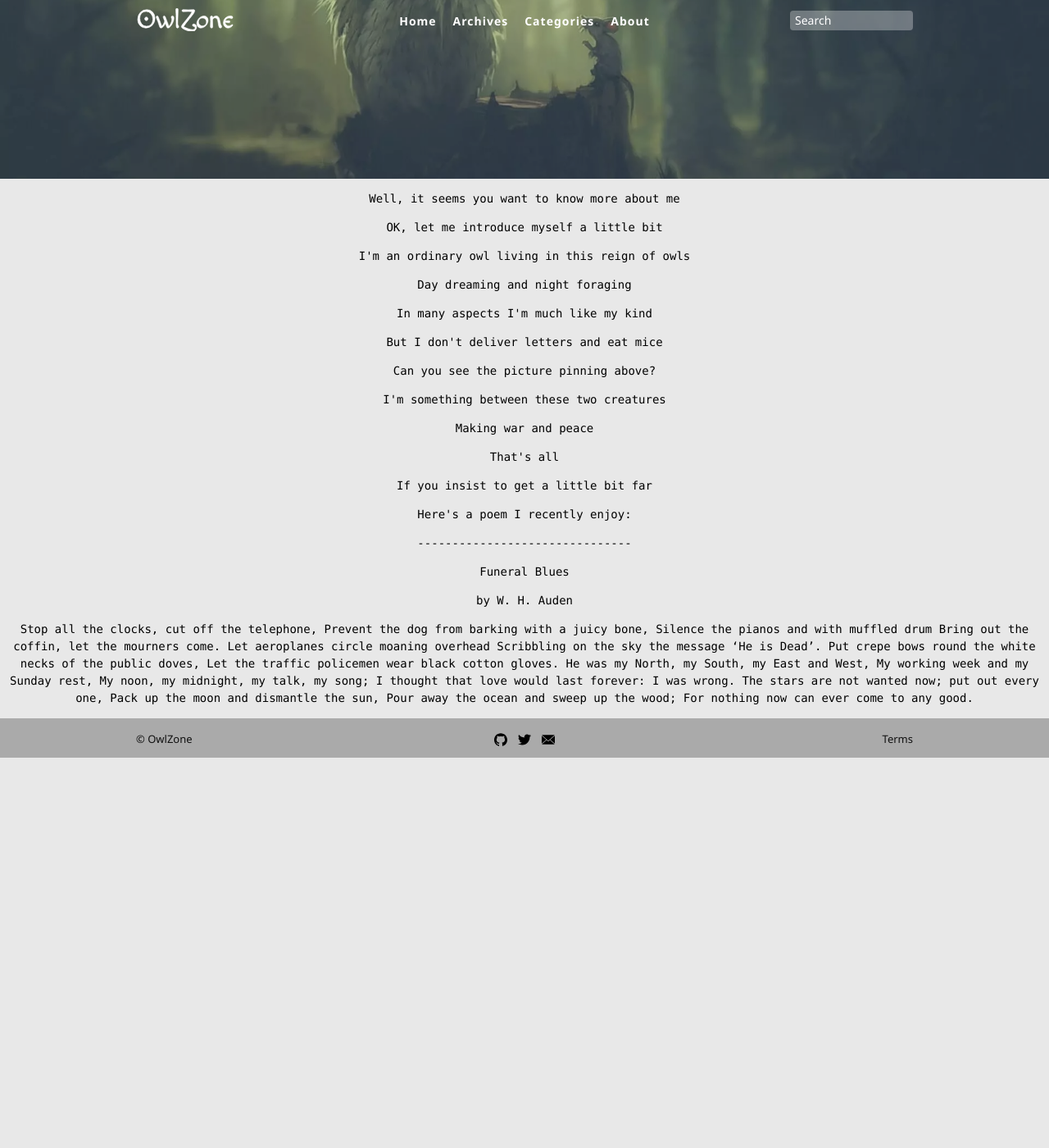
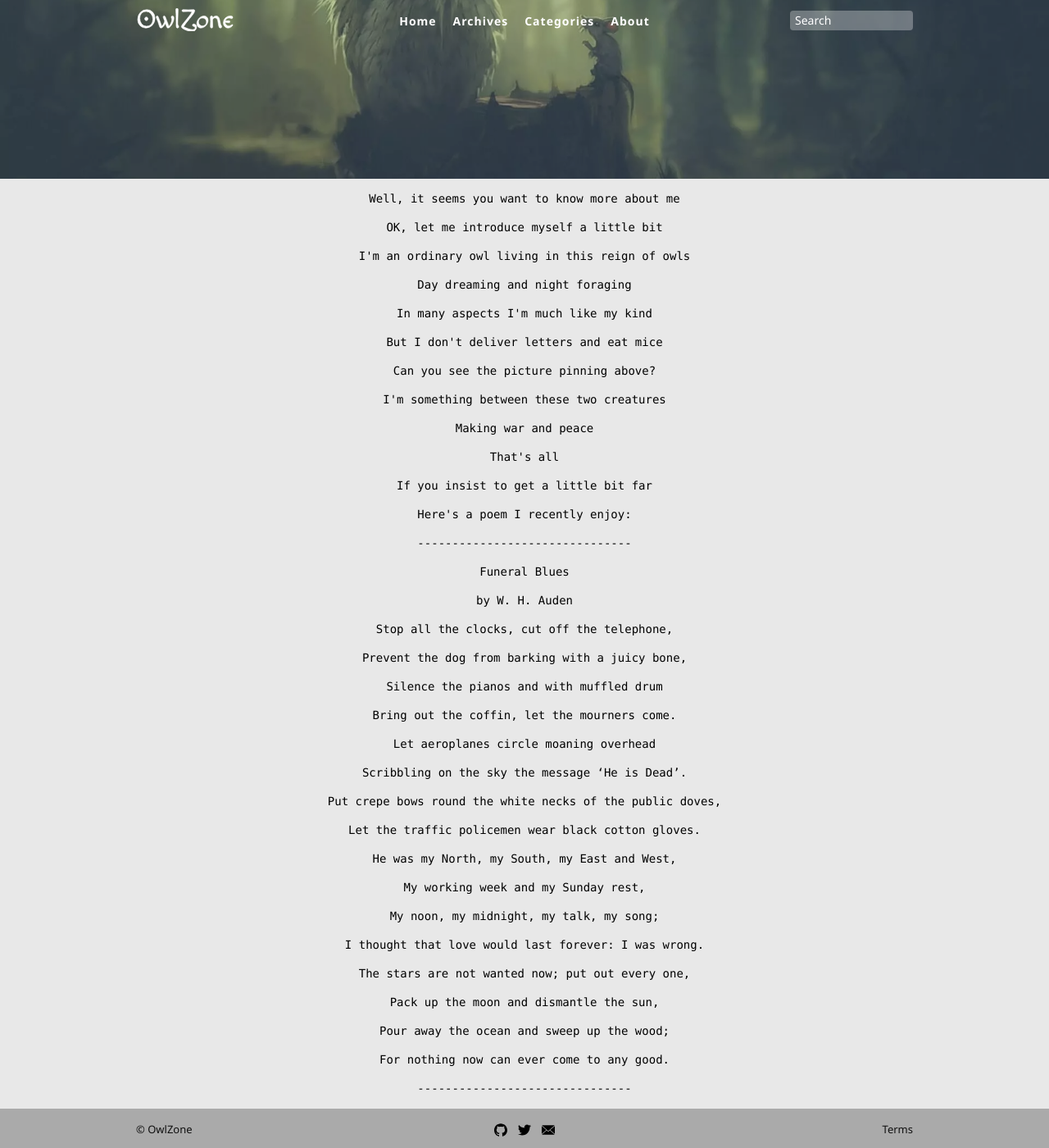
Before and after one commit to mapkts/owlzone, a Jekyll site: the page built from about.html, in a window 1280 px wide and 1400 px high, scrolled down 102 px. Shown: the whole window at 82% size. Built offline with Jekyll 4.4.1, drawn with Linux system fonts in a browser that asks for light colours; before the commit the page ends 1026 px from its top, so only the background shows below that.

Commit message:
Update about me page

```diff
--- a/about.html
+++ b/about.html
@@ -19,22 +19,21 @@ title: About me
 <p>-------------------------------</p>
 <p>Funeral Blues</p>
 <p>by W. H. Auden</p>
-<p>
-  Stop all the clocks, cut off the telephone,
-  Prevent the dog from barking with a juicy bone,
-  Silence the pianos and with muffled drum
-  Bring out the coffin, let the mourners come.
-  Let aeroplanes circle moaning overhead
-  Scribbling on the sky the message ‘He is Dead’.
-  Put crepe bows round the white necks of the public doves,
-  Let the traffic policemen wear black cotton gloves.
-  He was my North, my South, my East and West,
-  My working week and my Sunday rest,
-  My noon, my midnight, my talk, my song;
-  I thought that love would last forever: I was wrong.
-  The stars are not wanted now; put out every one,
-  Pack up the moon and dismantle the sun,
-  Pour away the ocean and sweep up the wood;
-  For nothing now can ever come to any good.
-</p>
+<p>Stop all the clocks, cut off the telephone,</p>
+<p>Prevent the dog from barking with a juicy bone,</p>
+<p>Silence the pianos and with muffled drum</p>
+<p>Bring out the coffin, let the mourners come.</p>
+<p>Let aeroplanes circle moaning overhead</p>
+<p>Scribbling on the sky the message ‘He is Dead’.</p>
+<p>Put crepe bows round the white necks of the public doves,</p>
+<p>Let the traffic policemen wear black cotton gloves.</p>
+<p>He was my North, my South, my East and West,</p>
+<p>My working week and my Sunday rest,</p>
+<p>My noon, my midnight, my talk, my song;</p>
+<p>I thought that love would last forever: I was wrong.</p>
+<p>The stars are not wanted now; put out every one,</p>
+<p>Pack up the moon and dismantle the sun,</p>
+<p>Pour away the ocean and sweep up the wood;</p>
+<p>For nothing now can ever come to any good.</p>
+<p>-------------------------------</p>
 </main>
```
